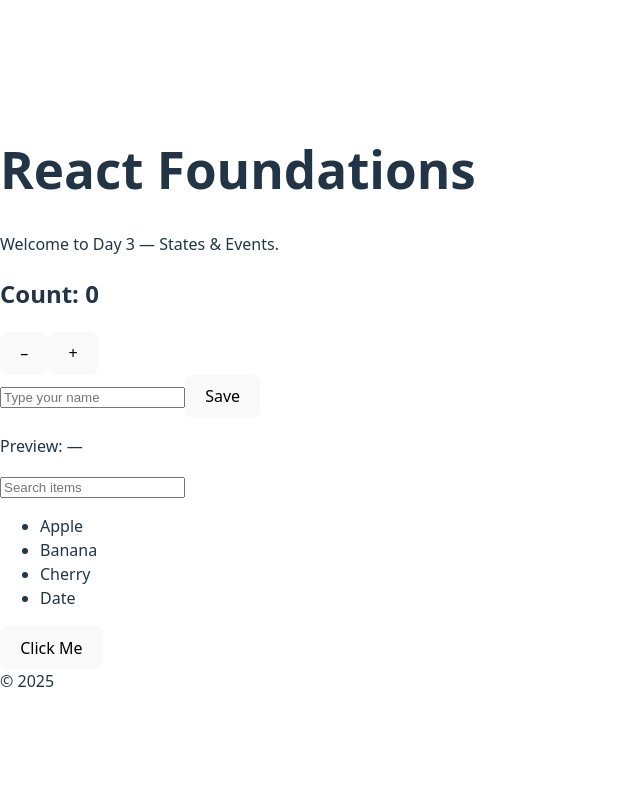
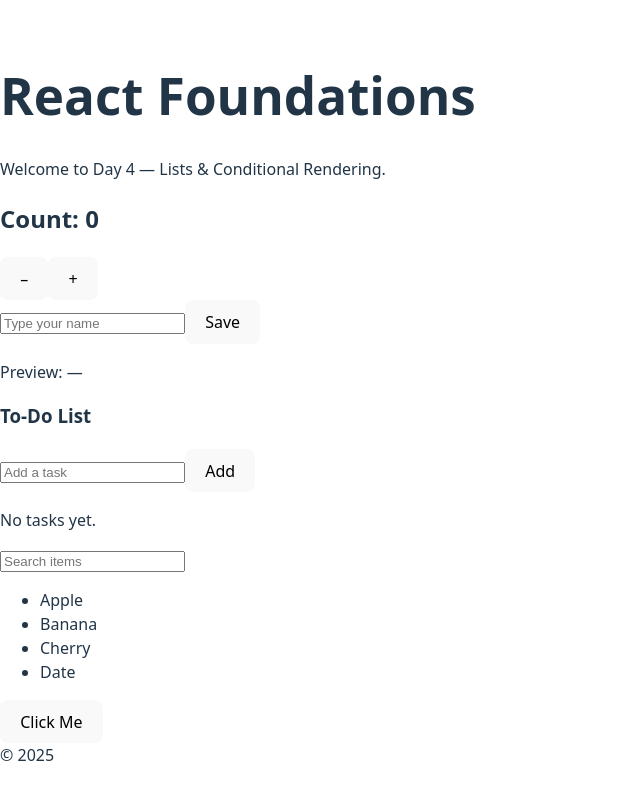
Before and after one commit to caseytaitel/dev-foundations, a React (Vite) app in the folder react/: page / in a window 1280 px wide. Shown: the whole page, without its empty margins (0-640 px from the left). Built offline with nearby package versions, Linux system fonts and the light colour scheme.

Commit message:
Added To-Do List with conditional rendering and list logic

```diff
--- a/react/src/App.jsx
+++ b/react/src/App.jsx
@@ -6,6 +6,7 @@ import NameForm from "./components/NameForm";
 import { useState } from "react";
 import SearchBox from "./components/SearchBox";
 import ItemList from "./components/ItemList";
+import TodoList from "./components/TodoList";
 
 export default function App() {
   const title = "React Foundations";
@@ -21,15 +22,14 @@ export default function App() {
     <>
       <Header title={title} />
       <main>
-        <p>Welcome to Day 3 — States & Events.</p>
+        <p>Welcome to Day 4 — Lists & Conditional Rendering.</p>
         <Counter />
         <NameForm />
-
+        <TodoList />
         <section>
           <SearchBox query={query} onChange={setQuery} />
           <ItemList items={items} query={query} />
         </section>
-
         <Button label="Click Me" onClick={handleClick} />
       </main>
       <Footer year={year} />
--- /dev/null
+++ b/react/src/components/TodoList.jsx
@@ -0,0 +1,44 @@
+import { useState } from "react";
+
+export default function TodoList() {
+  const [tasks, setTasks] = useState([]);
+  const [input, setInput] = useState("");
+
+  function handleAdd(e) {
+    e.preventDefault();
+    if (!input.trim()) return;
+    setTasks([...tasks, input.trim()]);
+    setInput("");
+  }
+
+  function handleDelete(task) {
+    setTasks(tasks.filter((t) => t !== task));
+  }
+
+  return (
+    <section>
+      <h3>To-Do List</h3>
+      <form onSubmit={handleAdd}>
+        <input
+          value={input}
+          onChange={(e) => setInput(e.target.value)}
+          placeholder="Add a task"
+        />
+        <button type="submit">Add</button>
+      </form>
+
+      {tasks.length === 0 ? (
+        <p>No tasks yet.</p>
+      ) : (
+        <ul>
+          {tasks.map((t) => (
+            <li key={t}>
+              {t}
+              <button onClick={() => handleDelete(t)}>✕</button>
+            </li>
+          ))}
+        </ul>
+      )}
+    </section>
+  );
+}
```
